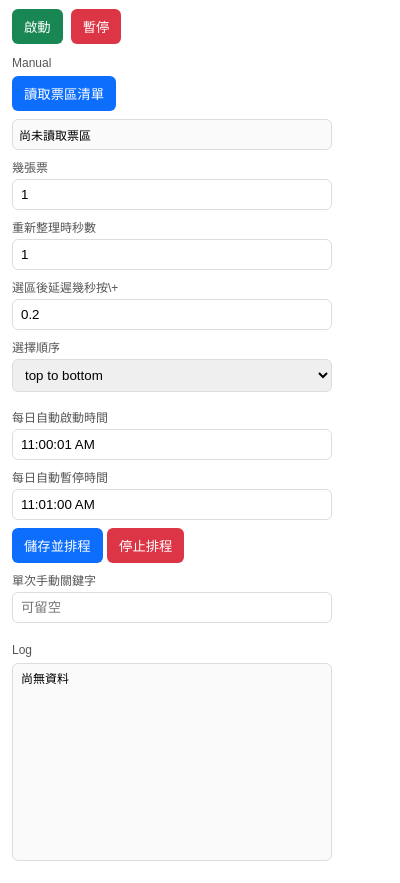
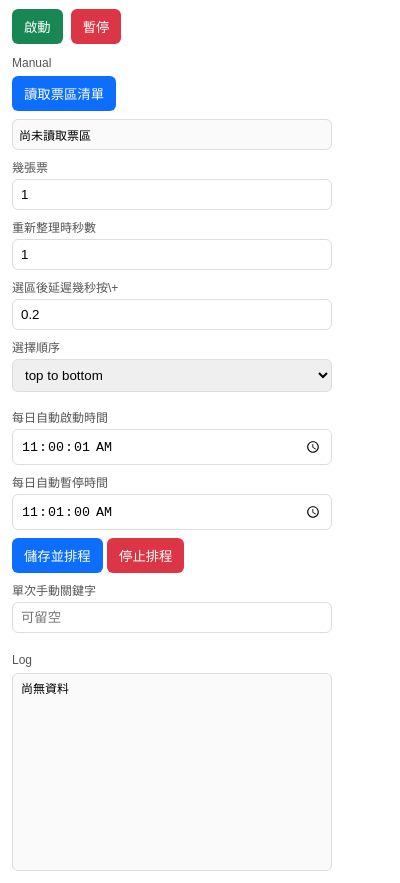
Before and after one commit to eddy-cheng-84/ticketPlus_bot, a browser extension: page popup/popup.html in a window 400 px wide. Both pictures are taken after a click on the button "儲存並排程". Shown: the part 68-951 px from the top of the page. Drawn offline with Linux system fonts and the light colour scheme.

Commit message:
chore: use time input for schedule

```diff
--- a/popup/popup.html
+++ b/popup/popup.html
@@ -37,9 +37,9 @@
         </section>
         <section class="flow-settings">
           <label for="scheduleStartTime" class="keyword-label">每日自動啟動時間</label>
-          <input id="scheduleStartTime" class="keyword-input" type="text" value="11:00:01 AM" placeholder="11:00:01 AM" />
+          <input id="scheduleStartTime" class="keyword-input" type="time" step="1" value="11:00:01" />
           <label for="scheduleStopTime" class="keyword-label">每日自動暫停時間</label>
-          <input id="scheduleStopTime" class="keyword-input" type="text" value="11:01:00 AM" placeholder="11:01:00 AM" />
+          <input id="scheduleStopTime" class="keyword-input" type="time" step="1" value="11:01:00" />
           <button id="saveScheduleBtn" class="manual">儲存並排程</button>
           <button id="stopScheduleBtn" class="stop">停止排程</button>
         </section>
--- a/popup/popup.js
+++ b/popup/popup.js
@@ -19,8 +19,8 @@ const SCHEDULE_KEY = 'schedule_settings_v1';
 let areaPreferences = [];
 let scheduleSettings = {
   enabled: false,
-  startTime: '11:00:01 AM',
-  stopTime: '11:01:00 AM'
+  startTime: '11:00:01',
+  stopTime: '11:01:00'
 };
 let lastScheduleTrigger = {
   start: '',
@@ -66,20 +66,19 @@ function normalizeText(text) {
   return (text || '').replace(/\s+/g, ' ').trim();
 }
 
-function normalizeAmPmTime(value) {
-  const raw = normalizeText(value).toUpperCase();
-  const match = raw.match(/^(\d{1,2}):(\d{2}):(\d{2})\s*(AM|PM)$/);
+function normalizeHmsTime(value) {
+  const raw = normalizeText(value);
+  const match = raw.match(/^(\d{1,2}):(\d{2}):(\d{2})$/);
   if (!match) {
     return '';
   }
   const hour = Number.parseInt(match[1], 10);
   const minute = Number.parseInt(match[2], 10);
   const second = Number.parseInt(match[3], 10);
-  const ampm = match[4];
-  if (hour < 1 || hour > 12 || minute < 0 || minute > 59 || second < 0 || second > 59) {
+  if (hour < 0 || hour > 23 || minute < 0 || minute > 59 || second < 0 || second > 59) {
     return '';
   }
-  return `${String(hour).padStart(2, '0')}:${String(minute).padStart(2, '0')}:${String(second).padStart(2, '0')} ${ampm}`;
+  return `${String(hour).padStart(2, '0')}:${String(minute).padStart(2, '0')}:${String(second).padStart(2, '0')}`;
 }
 
 function getSelectedTargets() {
@@ -166,23 +165,23 @@ async function loadScheduleSettings() {
   const result = await chrome.storage.local.get(SCHEDULE_KEY);
   const saved = result?.[SCHEDULE_KEY];
   if (!saved || typeof saved !== 'object') {
-    scheduleSettings = { enabled: false, startTime: '11:00:01 AM', stopTime: '11:01:00 AM' };
+    scheduleSettings = { enabled: false, startTime: '11:00:01', stopTime: '11:01:00' };
     return;
   }
   scheduleSettings = {
     enabled: Boolean(saved.enabled),
     startTime:
-      normalizeAmPmTime(typeof saved.startTime === 'string' ? saved.startTime : '') || '11:00:01 AM',
+      normalizeHmsTime(typeof saved.startTime === 'string' ? saved.startTime : '') || '11:00:01',
     stopTime:
-      normalizeAmPmTime(typeof saved.stopTime === 'string' ? saved.stopTime : '') || '11:01:00 AM'
+      normalizeHmsTime(typeof saved.stopTime === 'string' ? saved.stopTime : '') || '11:01:00'
   };
 }
 
 async function saveScheduleSettings() {
-  const normalizedStart = normalizeAmPmTime(scheduleStartTimeEl?.value || '');
-  const normalizedStop = normalizeAmPmTime(scheduleStopTimeEl?.value || '');
+  const normalizedStart = normalizeHmsTime(scheduleStartTimeEl?.value || '');
+  const normalizedStop = normalizeHmsTime(scheduleStopTimeEl?.value || '');
   if (!normalizedStart || !normalizedStop) {
-    render(false, 10000, '定時格式錯誤，請用 11:00:01 AM');
+    render(false, 10000, '定時格式錯誤，請用 11:00:01');
     return;
   }
 
@@ -209,15 +208,12 @@ async function disableScheduleSettings() {
   await chrome.storage.local.set({ [SCHEDULE_KEY]: scheduleSettings });
 }
 
-function getCurrentTimeAmPm() {
+function getCurrentTimeHms() {
   const now = new Date();
-  const hour24 = now.getHours();
-  const ampm = hour24 >= 12 ? 'PM' : 'AM';
-  const hour12 = hour24 % 12 === 0 ? 12 : hour24 % 12;
-  const h = String(hour12).padStart(2, '0');
+  const h = String(now.getHours()).padStart(2, '0');
   const m = String(now.getMinutes()).padStart(2, '0');
   const s = String(now.getSeconds()).padStart(2, '0');
-  return `${h}:${m}:${s} ${ampm}`;
+  return `${h}:${m}:${s}`;
 }
 
 function getCurrentDateYmd() {
@@ -257,7 +253,7 @@ async function checkScheduleTick() {
     return;
   }
 
-  const timeNow = getCurrentTimeAmPm();
+  const timeNow = getCurrentTimeHms();
   const dateNow = getCurrentDateYmd();
 
   if (scheduleSettings.startTime === timeNow && lastScheduleTrigger.start !== dateNow) {
```
Also changed, not shown: AGENT_NOTES.md (+1 -1 lines).
